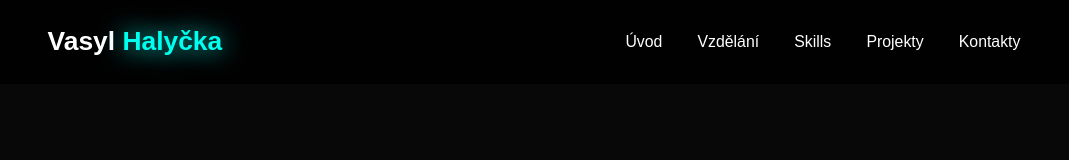
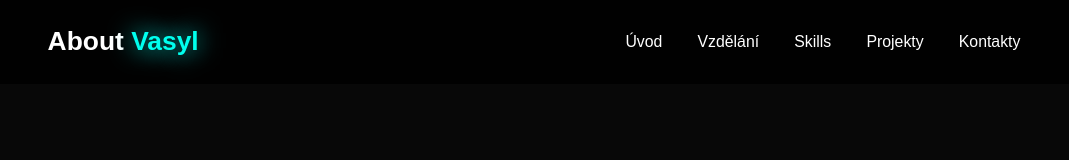
Before and after one commit to Vasaaa24/About-Vasyl, a React (Create React App) app: page / in a window 1280 px wide. Shown: the top 160 px of the page, without its empty margins (106-1175 px from the left). Built offline with nearby package versions, Linux system fonts and the light colour scheme; some icons are missing.

Commit message:
logo name

```diff
--- a/src/components/navigace/Menu.jsx
+++ b/src/components/navigace/Menu.jsx
@@ -28,8 +28,8 @@ const Menu = () => {
   return (
     <header className="header">
       <a href="#home" className="logo">
-        Vasyl
-        <span> Halyčka</span>
+        About
+        <span> Vasyl</span>
       </a>
 
       <nav className="navbar">
```
